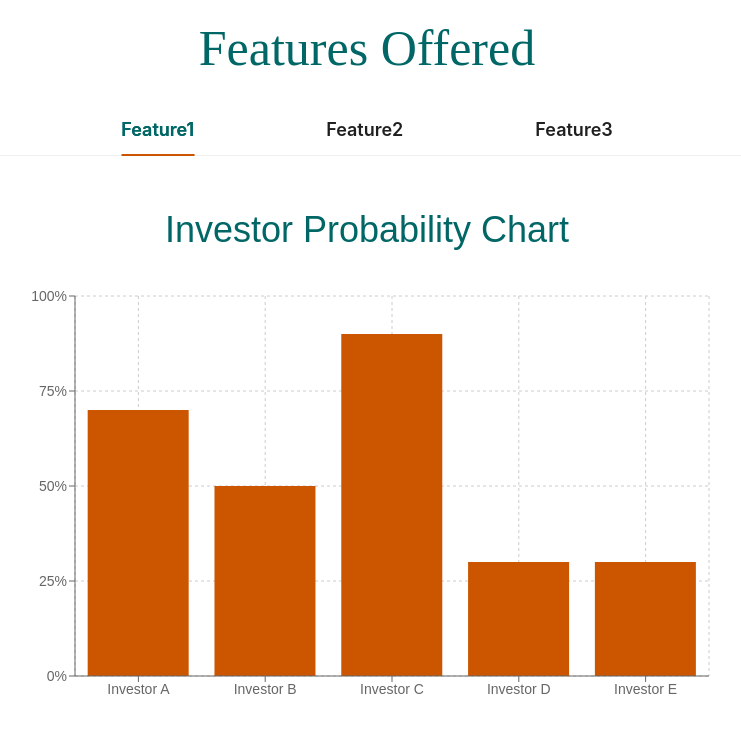
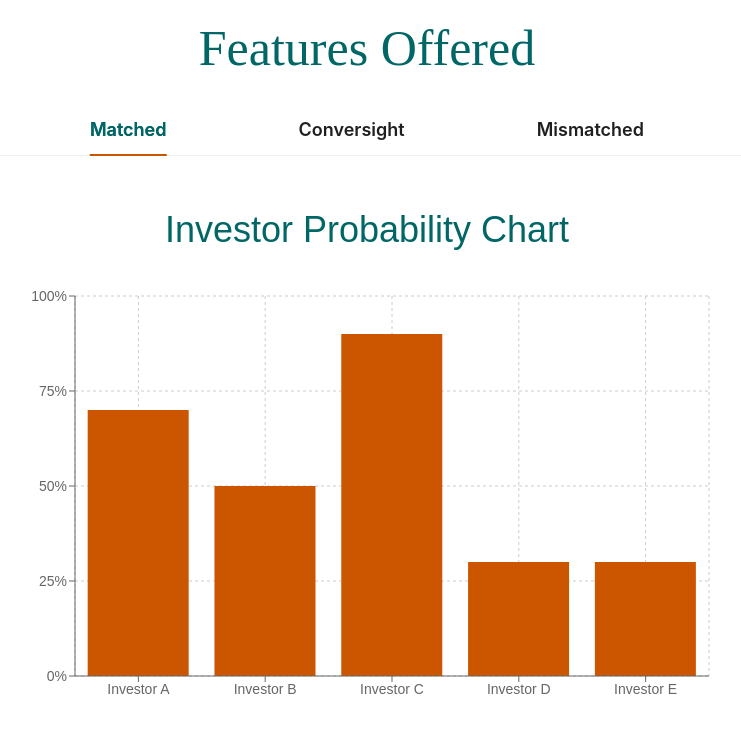
Before and after one commit to sshakthipriya/SelliQ, a React (Vite) app: page /features in a window 1280 px wide. Shown: the top 732 px of the page, without its empty margins (273-1014 px from the left). Built offline with nearby package versions, Linux system fonts and the light colour scheme; a web font is replaced by a local one.

Commit message:
changed home page

```diff
--- a/src/modules/Features/Investor/index.jsx
+++ b/src/modules/Features/Investor/index.jsx
@@ -16,11 +16,13 @@ const data = [
     investor: "Investor A",
     probability: 0.7,
     reason: "Strong portfolio alignment",
+    linkedUrl: "url1"
   },
   {
     investor: "Investor B",
     probability: 0.5,
     reason: "Interested in AI startups",
+    linkedUrl: "url1"
   },
   {
     investor: "Investor C",
--- a/src/modules/Features/index.jsx
+++ b/src/modules/Features/index.jsx
@@ -9,14 +9,14 @@ const Features = () => {
     <div className="features">
       <h1>Features Offered</h1>
       <Tabs defaultActiveKey="1" type="line">
-        <Tabs.TabPane tab="Feature1" key="1">
+        <Tabs.TabPane tab="Matched" key="1">
           <Investor/>
         </Tabs.TabPane>
-        <Tabs.TabPane tab="Feature2" key="2">
+        <Tabs.TabPane tab="Conversight" key="2">
+          <p>Get deep insights for your emails.</p>
+        </Tabs.TabPane>
+          <Tabs.TabPane tab="Mismatched" key="3">
           <Monitor/>
-        </Tabs.TabPane>
-          <Tabs.TabPane tab="Feature3" key="3">
-          <p>Get deep insights into your sales performance with real-time analytics.</p>
         </Tabs.TabPane>
       </Tabs>
     </div>
```
